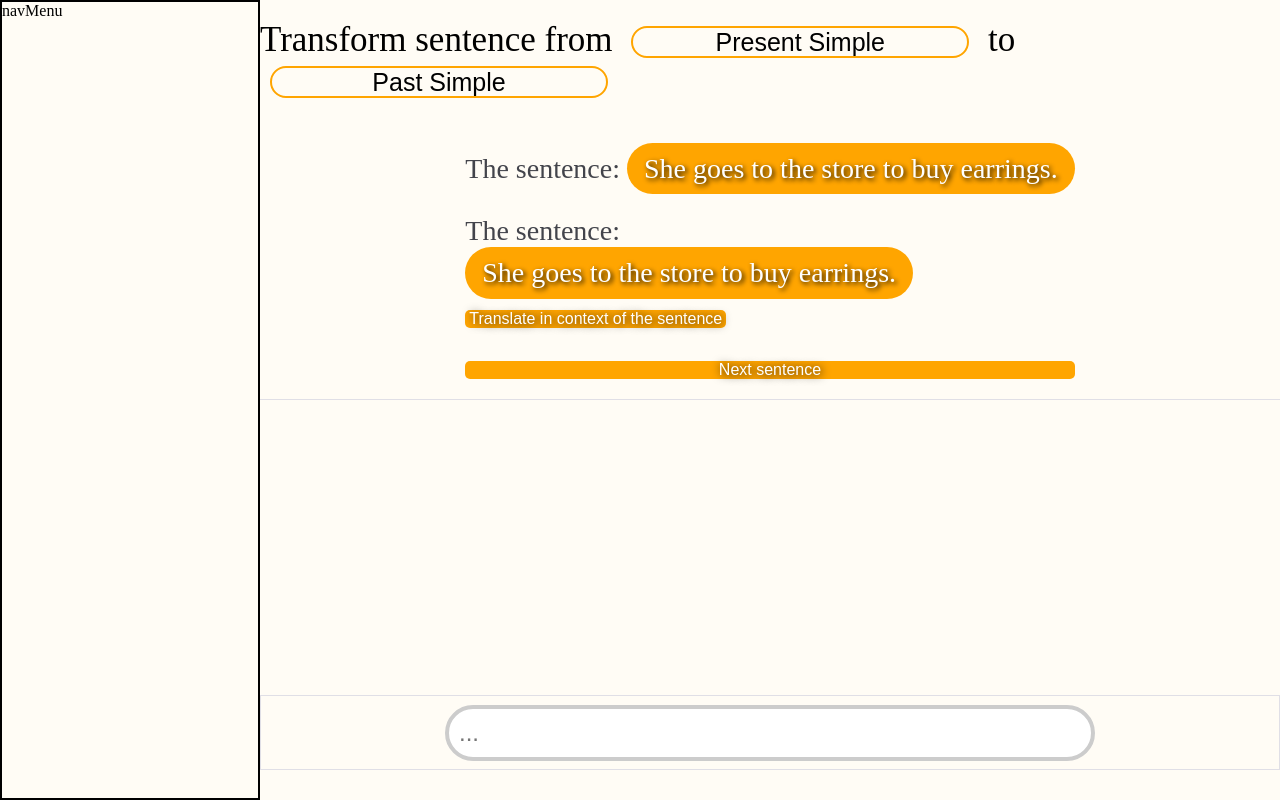
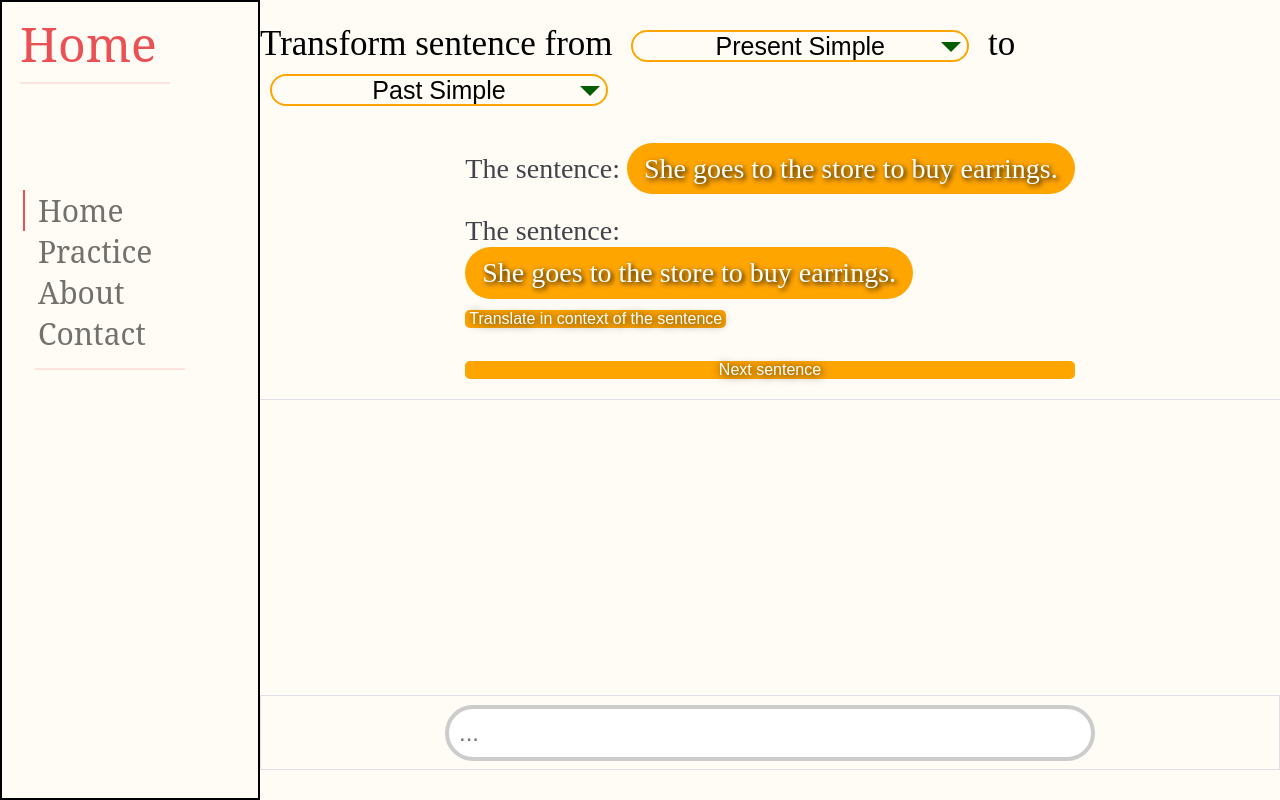
Before and after one commit to Amir837/langleraningplatform, a React (Create React App) app: page /practice in a window 1280 px wide. Built offline with nearby package versions, Linux system fonts and the light colour scheme.

Commit message:
add navmenu again and add pointer to TenseController

```diff
--- a/src/App.tsx
+++ b/src/App.tsx
@@ -39,11 +39,7 @@ function AppContent() {
 
   return (
     <div className="App">
-      {/*
-            <div className="App">
-                <NavMenu currentPage={currentPage} />
-            </div>
-          */}
+      <NavMenu currentPage={currentPage} />
       <Routes>
         <Route path="/" element={<Home />} />
         <Route path='/langleraningplatform' element={<Home />} />
--- a/src/css/NavMenu.css
+++ b/src/css/NavMenu.css
@@ -1,11 +1,12 @@
 /* Navigation element */
 nav {
-    display: flex;
+    position: absolute;
+    display: block;
     flex-direction: column;
     align-items: center;
-    gap: 10px;
-
-    padding: 10px;
+    gap: 40px;
+    padding-top: 20px;
+    padding-left: 20px;
 
     font-family: "Merriweather","serif";
     user-select: none;
@@ -27,7 +28,7 @@ h1 {
 /* Navigation Menu Bar */
 .menuBar {
     width: 100%;
-    display: flex;
+    display: block;
 }
 
 .menuBar::before {
@@ -53,10 +54,10 @@ h1 {
 }
 
 .menuUl {
-    display: flex;
+    display: block;
     justify-content: center;
-
-    font-size: 26px;
+    margin-top: 100px;
+    font-size: 30px;
 }
 
 /* > uses to target direct children (it doesn't target grandchildren) */
@@ -76,21 +77,6 @@ h1 {
 }
 
 .menuUl-active-link {
-    box-shadow: -2px 0px 0px 0px #eb5055, 2px 0px 0px 0px #eb5055;
+    box-shadow: -2px 0px 0px 0px #eb5055;
     color: #eb5055;
 }
-
-@media (max-width: 600px) {
-    nav {
-        display: block;
-        gap: 5px;
-        padding: 10px;
-    }
-    h1 {
-        font-size: 30px;
-    }
-    .menuUl {
-        display: block;
-        font-size: 20px;
-    }
-}
--- a/src/pages/Practice/TenseChat.tsx
+++ b/src/pages/Practice/TenseChat.tsx
@@ -81,9 +81,6 @@ function TenseChat() {
     return (
         <div className="tenseChatPage">
             <div className="leftBar">
-                <div className="navMenu">
-                    navMenu
-                </div>
 
                 <div className="tenseController">
 
--- a/src/pages/Practice/TenseController.css
+++ b/src/pages/Practice/TenseController.css
@@ -3,6 +3,19 @@
     /*--textWarmColor: #ff0000;*/
     --textWarmColor: orange;
     --textDefaultColor: #000000;
+}
+
+.pointer {
+    content: "";
+    position: relative;
+    width: 0;
+    height: 0;
+    border-left: 10px solid transparent;
+    border-right: 10px solid transparent;
+    border-top: 10px solid rgb(4, 94, 1);
+    margin-left: 320px;
+    top: 22px;
+    pointer-events: none;
 }
 
 .tenseController {
--- a/src/pages/Practice/TenseController.tsx
+++ b/src/pages/Practice/TenseController.tsx
@@ -22,6 +22,7 @@ enum EnglishTenses {
 function TenseController(props: { currentTense: EnglishTenses, handleTenseChange: (event: ChangeEvent<HTMLSelectElement>) => void; }) {
     return (
         <div className="tenseController">
+            <div className="pointer"></div>
             <select className="selectStyle" name="languageTime2" onChange={props.handleTenseChange} value={props.currentTense}>
                 <optgroup className="selectTextMain" label="Present">
                     <option className="selectText" value={EnglishTenses.PrsSim}>{EnglishTenses.PrsSim}</option>
```
